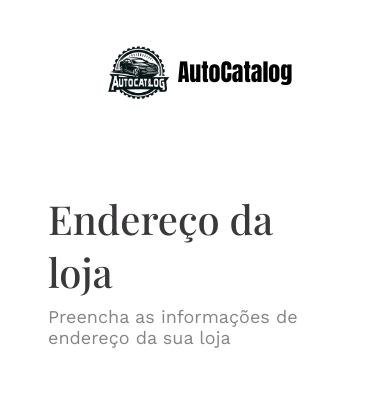
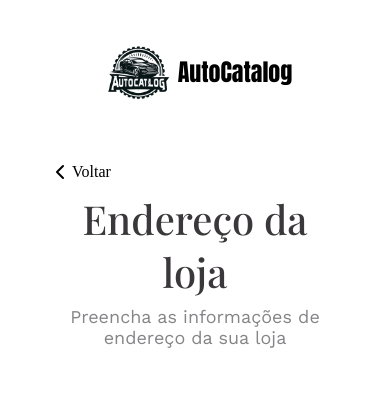
Before and after one commit to amedeirosg/car-catalog, a Next.js app: page /cadastro-loja in a window 390 px wide. Shown: the top 398 px of the page. Built offline with nearby package versions, Linux system fonts and the light colour scheme; no server answers; a web font is replaced by a local one.

Commit message:
handle back register store

```diff
--- a/src/app/Components/Header/Header.css
+++ b/src/app/Components/Header/Header.css
@@ -115,7 +115,7 @@
         flex-direction: column;
         background: #535353;
         align-items: center;
-        position:absolute;
+        position:fixed;
         top:0;
         left:0;
         width: 0;
--- a/src/app/cadastro-loja/StoreRegister.css
+++ b/src/app/cadastro-loja/StoreRegister.css
@@ -1,5 +1,6 @@
 .StoreRegisterContainer{
 
+    position:relative;
     display:flex;
     flex-direction: column;
     gap:5rem;
@@ -9,13 +10,39 @@
 
 }
 
-.StoreRegisterTitle{
+.StoreFormTitle{
 
+    position: relative;
     display: flex;
     flex-direction: column;
     justify-content: center;
     align-items: center;
     gap:.5rem;
+    text-align: center;
+
+}
+
+.Title{
+
+    display: flex;
+    align-items: center;
+
+}
+
+.StoreRegisterTitle{
+
+    display: flex;
+    align-items: center;
+
+}
+
+.RegisterIconBack{
+
+    display:flex;
+    align-items: center;
+    position: absolute;
+    left: -10rem;
+    cursor: pointer;
 
 }
 
@@ -144,4 +171,12 @@
         padding: 2rem 3rem;
 
     }
+
+    .RegisterIconBack{
+
+        left: 0rem;
+        top:-2rem;
+
+    }
+
 }
--- a/src/app/cadastro-loja/page.tsx
+++ b/src/app/cadastro-loja/page.tsx
@@ -8,6 +8,8 @@ import { InfoContext } from "../Components/ContextProvider/contextProvider";
 import { createAcc, createUser } from "@/database/fs";
 import "./StoreRegister.css";
 import { useHandleNext } from "../Components/HandleNext/handleNext";
+import { useHandleBack } from "../Components/HandleBack/handleBack";
+import { ChevronLeft } from "lucide-react";
 
 export default function StoreRegister() {
   //@ts-ignore
@@ -21,6 +23,7 @@ export default function StoreRegister() {
   const [complement, setComplement] = useState("");
   const [nameOfStore, setNameOfStore] = useState("");
   const [errors, setErrors] = useState({});
+  const handleBack = useHandleBack();
 
   const validateCEP = () => {
     const cepRegex = /^\d{5}-?\d{3}$/;
@@ -91,8 +94,17 @@ export default function StoreRegister() {
         <RegisterHeader />
       </div>
       <div className="StoreRegisterTitle">
-        <h1>Endereço da loja</h1>
-        <p>Preencha as informações de endereço da sua loja</p>
+        <div className="StoreFormTitle">
+          <div className="Title">
+            <h1>Endereço da loja</h1>
+            <div className="RegisterIconBack" onClick={handleBack}>
+              <ChevronLeft />
+              <span>Voltar</span>
+            </div>
+          </div>
+
+          <p>Preencha as informações de endereço da sua loja</p>
+        </div>
       </div>
       <div className="StoreRegisterArea">
         <div className="StoreName">
```
Also changed, not shown: src/app/cadastro/page.tsx (+0 -14 lines).
